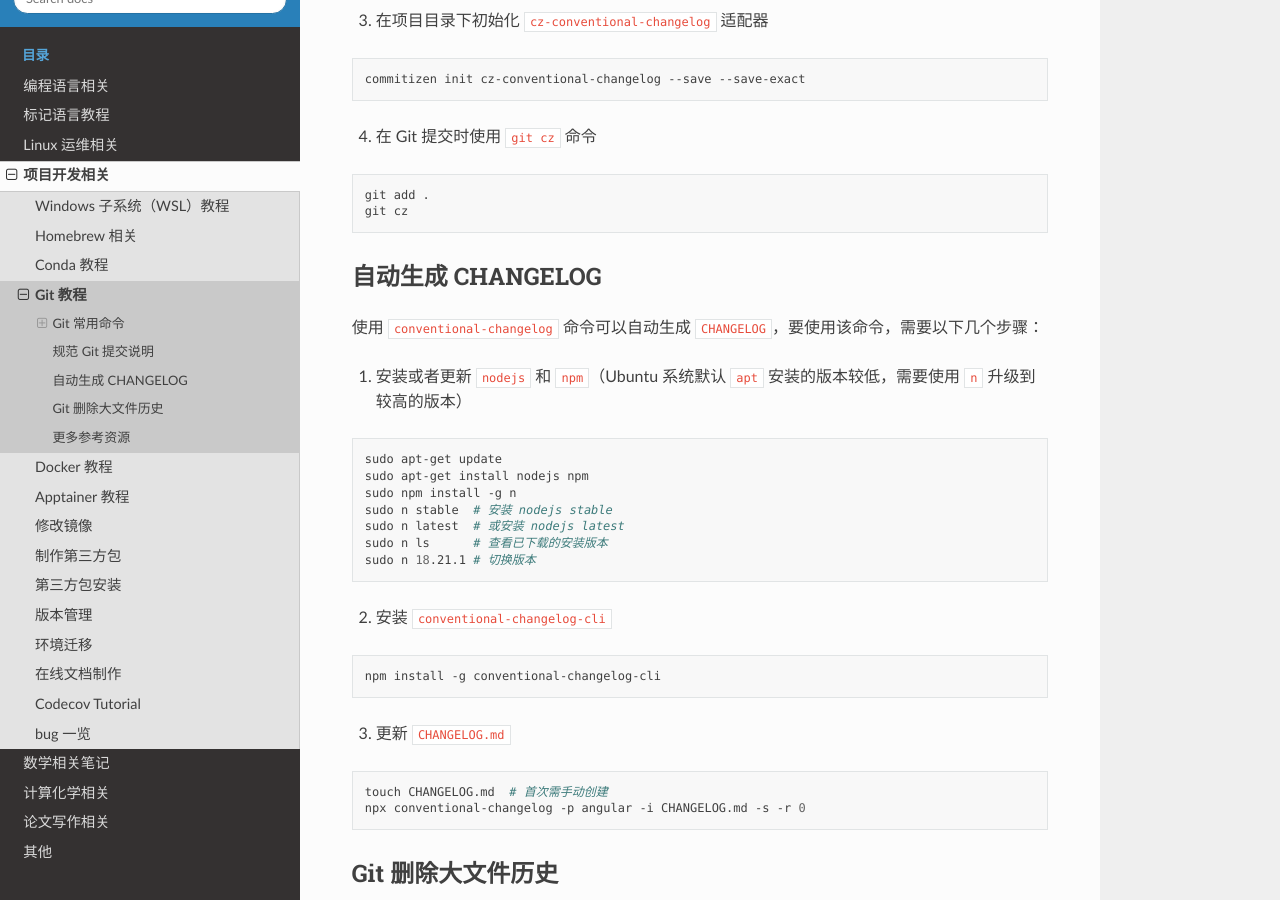
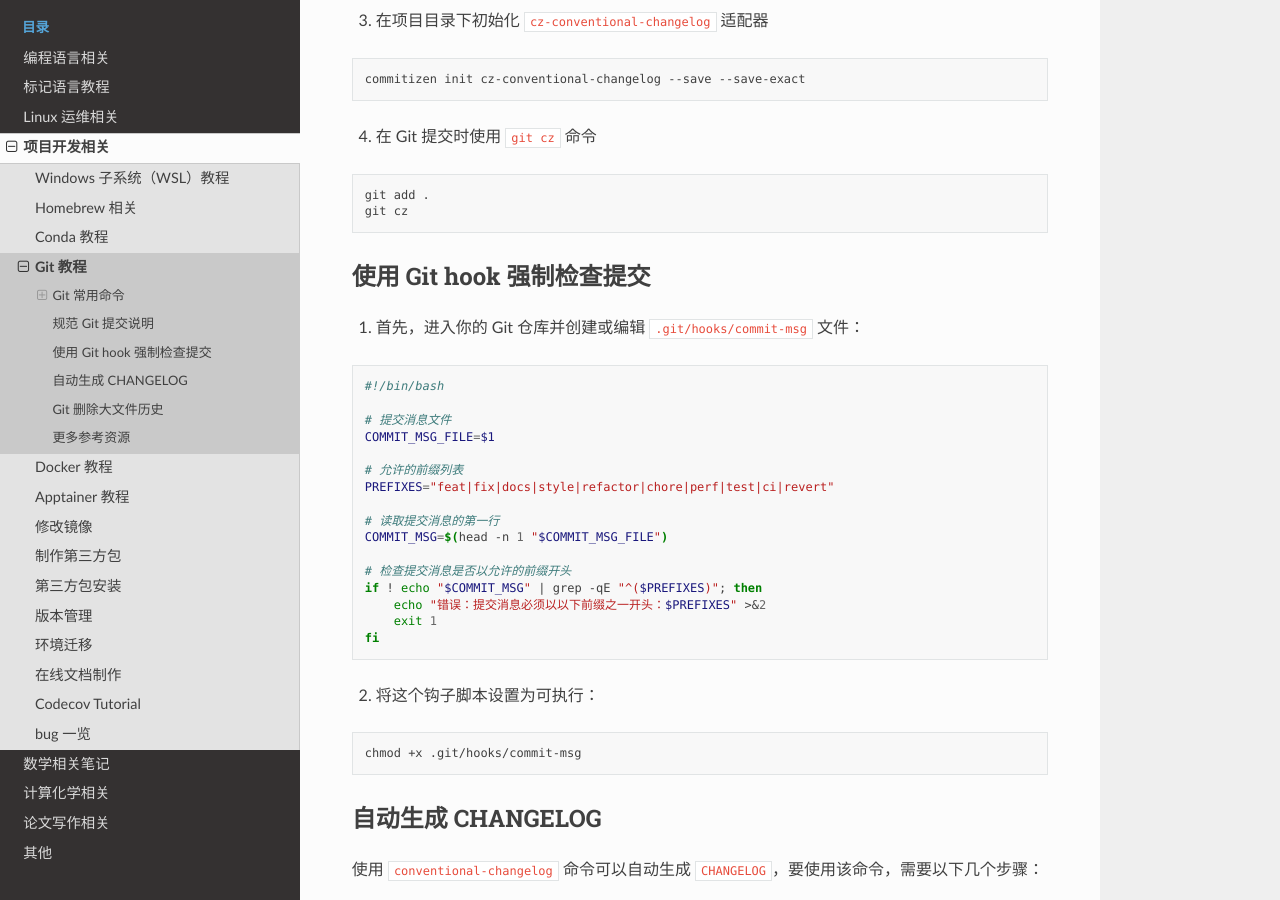
Before and after one commit to Rasic2/CodeNote, a Sphinx documentation site: the page built from docs/source/development/git.md, in a window 1280 px wide and 900 px high, scrolled down 5182 px. Built offline with Sphinx 7.4.7 and the Read the Docs theme 2.0.0, drawn with Linux system fonts in a browser that asks for light colours.

Commit message:
docs: add git-hook in git.md

````diff
--- a/docs/source/development/git.md
+++ b/docs/source/development/git.md
@@ -267,6 +267,35 @@ git add .
 git cz
 ```
 
+## 使用 Git hook 强制检查提交
+
+1. 首先，进入你的 Git 仓库并创建或编辑 `.git/hooks/commit-msg` 文件：
+
+```bash
+#!/bin/bash
+
+# 提交消息文件
+COMMIT_MSG_FILE=$1
+
+# 允许的前缀列表
+PREFIXES="feat|fix|docs|style|refactor|chore|perf|test|ci|revert"
+
+# 读取提交消息的第一行
+COMMIT_MSG=$(head -n 1 "$COMMIT_MSG_FILE")
+
+# 检查提交消息是否以允许的前缀开头
+if ! echo "$COMMIT_MSG" | grep -qE "^($PREFIXES)"; then
+    echo "错误：提交消息必须以以下前缀之一开头：$PREFIXES" >&2
+    exit 1
+fi
+```
+
+2. 将这个钩子脚本设置为可执行：
+
+```bash
+chmod +x .git/hooks/commit-msg
+```
+
 ## 自动生成 CHANGELOG
 
 使用 `conventional-changelog` 命令可以自动生成 `CHANGELOG`，要使用该命令，需要以下几个步骤：
````
